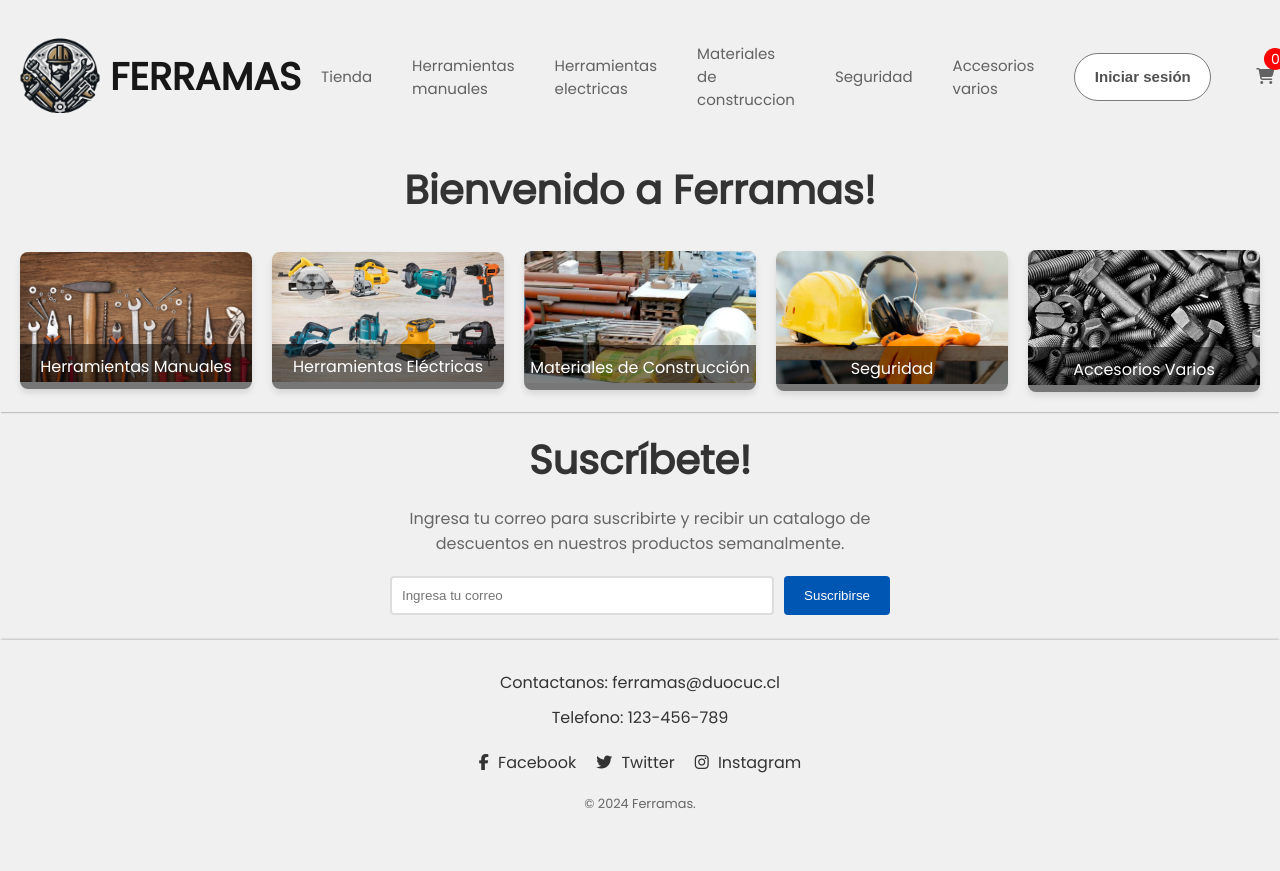
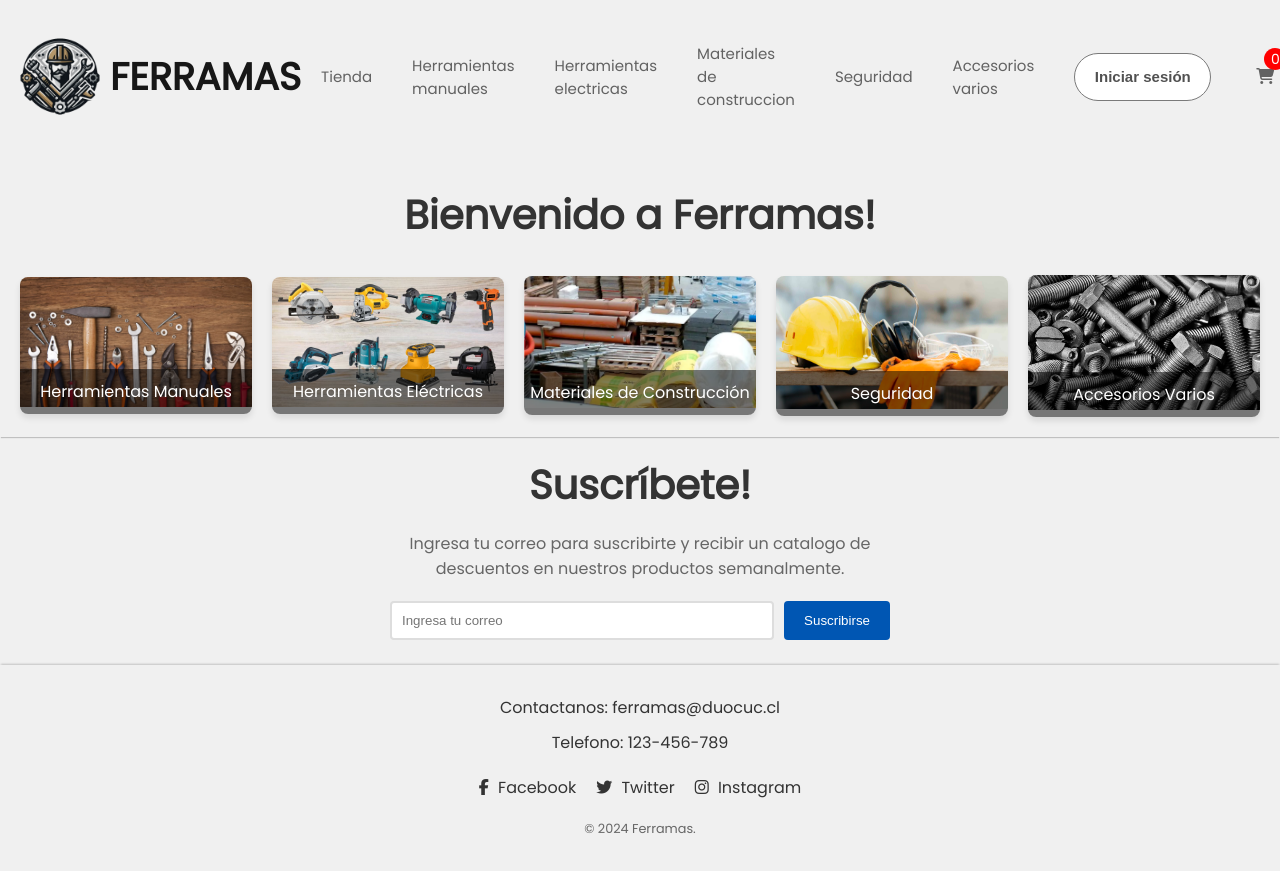
Before and after one commit to Mumoide/frontend-shopping-cart, a React (Create React App) app in the folder frontend/: page / in a window 1280 px wide. Before the commit the page ends 846 px from the top, so only its background shows below. Built offline with nearby package versions, Linux system fonts and the light colour scheme; no server answers.

Commit message:
dummy commit

```diff
--- a/frontend/src/Pages/Cart.jsx
+++ b/frontend/src/Pages/Cart.jsx
@@ -5,6 +5,7 @@ import Footer from "../Components/Footer/Footer";
 const Cart = () => {
   return (
     <div>
+
       <CartItems />
       <Footer />
     </div>
--- a/frontend/src/Pages/Shop.jsx
+++ b/frontend/src/Pages/Shop.jsx
@@ -7,6 +7,7 @@ import Newsletter from "../Components/Newsletter/Newsletter";
 const Shop = () => {
   return (
     <div className="shop-container">
+      holi
       <Hero />
       <Newsletter />
       <Footer />
```
